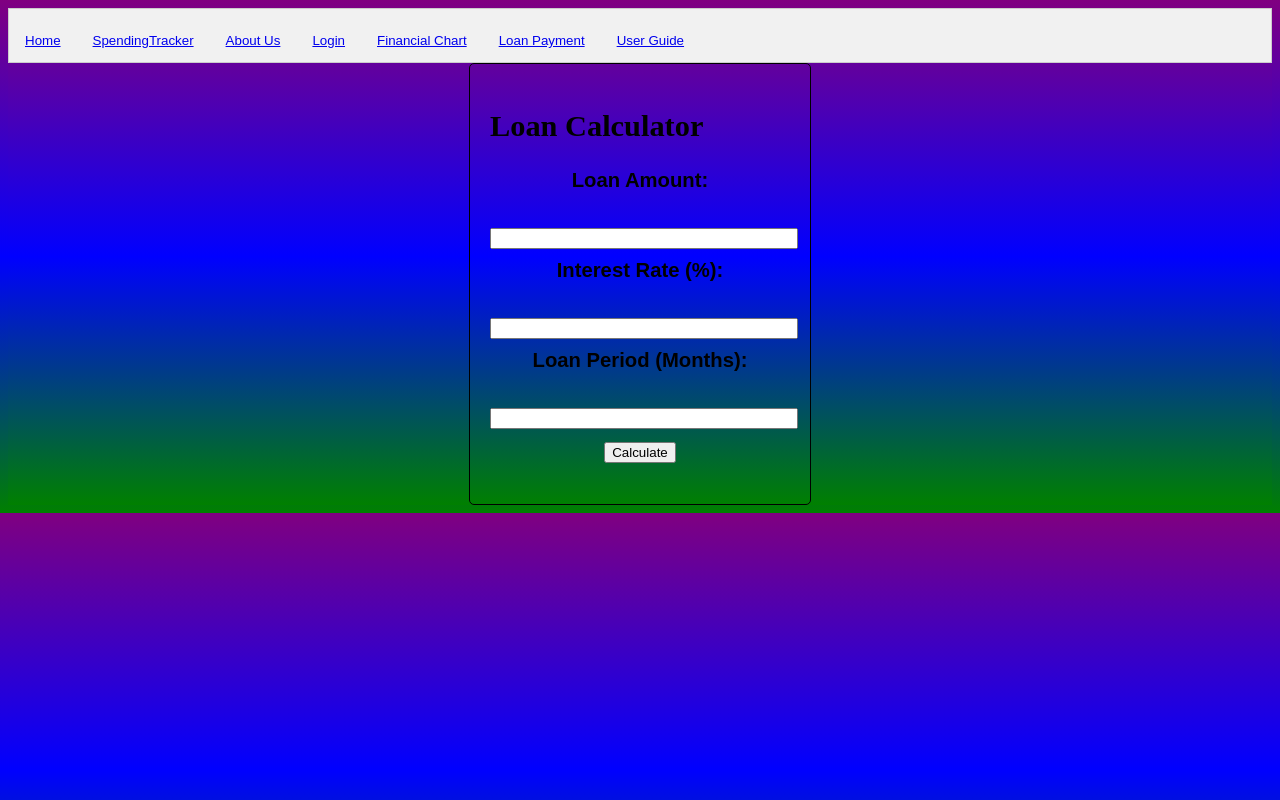
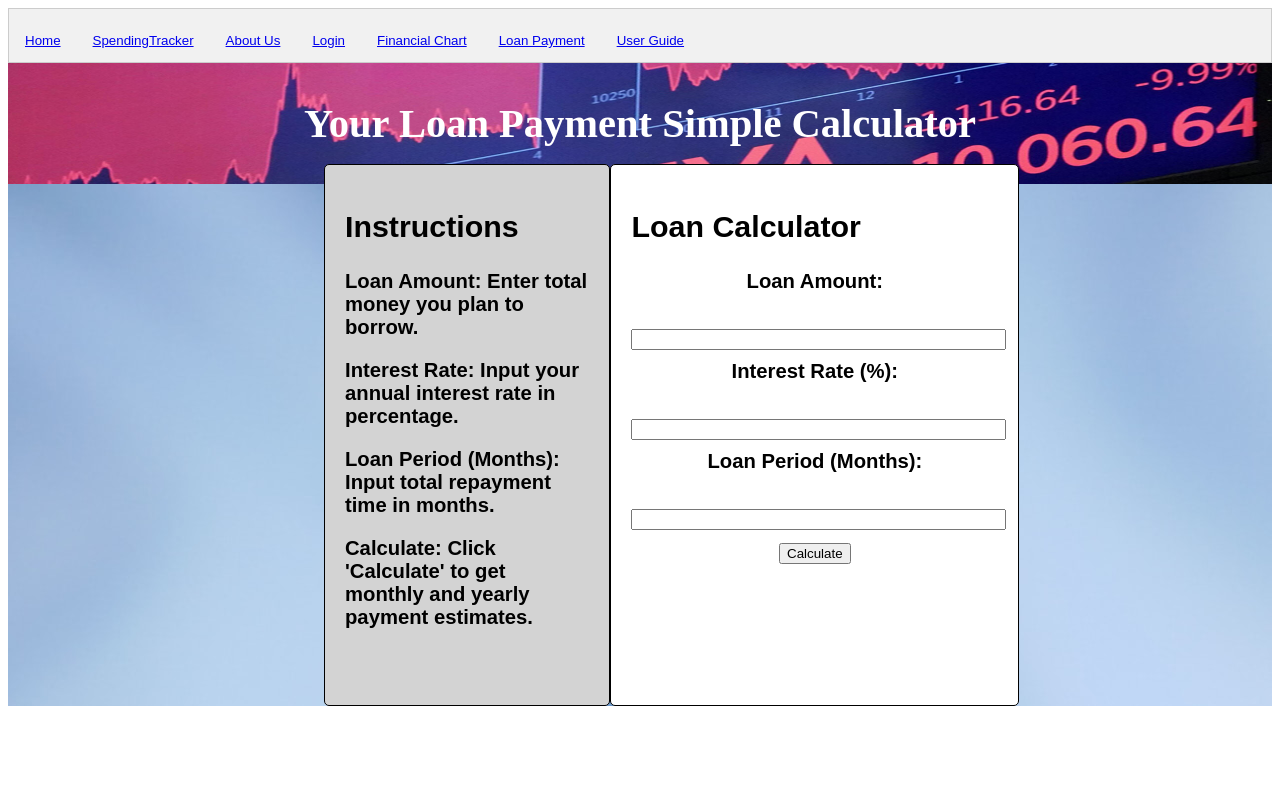
Before and after one commit to mehrojalimov/Financially-Fit, a PHP site: page /LoanPayment.html in a window 1280 px wide. Run offline with PHP 8.4, Linux system fonts and the light colour scheme.

Commit message:
Finalizing the Loan section for user to use

```diff
--- a/AboutUs.html
+++ b/AboutUs.html
@@ -112,7 +112,7 @@ We are first-year computer science students at Drexel University. In an effort t
   <img src="132.jpg" alt="Website Developer" class="image">
   <div class="description">
     <h2>Mehroj Alimov</h2>
-    <p>I am a first year student at DREXEL and currently majoring in Computer Science</p>
+    <p>As the president of Drexel Speaks and a Computer Science major with a minor in Entrepreneurship, I am a passionate developer. With expertise in various programming languages and a knack for problem-solving, I strive to create innovative solutions. I believe in the transformative power of technology and its ability to make a positive impact. Let's collaborate and drive change through creative and impactful digital solutions.</p>
   </div>
   <div class="clear"></div>
 </div>
--- a/LoanPayment.html
+++ b/LoanPayment.html
@@ -1,11 +1,9 @@
 <!DOCTYPE html>
 <html>
-<home>
-<body>
+<head>
 
-<head>
   <div class="tab">
-    <button class="tablinks">
+    <button class="tablinks" onclick="openCity(event, 'Home')">
       <a id="nav-b" href="index.html">Home</a>
     </button>
 
@@ -13,10 +11,10 @@
       <a id="nav-b" href="SpendingTracker.html">SpendingTracker</a>
     </button>
 
-    <button class="tablinks">
+    <button class="tablinks" onclick="openCity(event, 'About Us')">
       <a id="nav-b" href="AboutUs.html">About Us</a>
     </button>
-    <button class="tablinks">
+    <button class="tablinks" onclick="openCity(event, 'Login')">
       <a id="nav-b" href="Login.html">Login</a>
     </button>
     <button class="tablinks">
@@ -28,46 +26,30 @@
     <button class="tablinks">
       <a id="nav-b" href="userguide.html">User Guide</a>
     </button>
-
   </div>
-
 
   <meta charset="utf-8">
   <meta name="viewport" content="width=device-width">
   <title>FinanciallyFit</title>
   <link href="style.css" rel="stylesheet" type="text/css" />
-  <script src="script.js" type="text/javascript"</script>
-  <script>getIncome();</script>
+
+  </script>
+
 </head>
 
+<body id="loanPaymentPage">
+  <header>
+    <h1>Your Loan Payment Simple Calculator</h1>
+  </header>
+  <div id="contentContainer">
+    <div id="instructionSquare">
+      <h2>Instructions</h2>
+      <p>Loan Amount: Enter total money you plan to borrow.</p>
+      <p>Interest Rate: Input your annual interest rate in percentage.</p>
+      <p>Loan Period (Months): Input total repayment time in months.</p>
+      <p>Calculate: Click 'Calculate' to get monthly and yearly payment estimates.</p>
+    </div>
 
-<style>
-
-h2   {
-  color: black;
-  font-family:timesnewroman;
-}
-
-p    {
-  color: black;
-  font-family:timesnewroman;
-  }
-h1  {
-  color:black;
-  font-family:timesnewroman;
-  font-size:150%;
-}
-</style>
-</body>
-</home>
-
-<!DOCTYPE html>
-
-
-<head>
-    <link rel="stylesheet" type="text/css" href="style.css">
-</head>
-<body>
     <div id="loanCalculator">
       <h2>Loan Calculator</h2>
       <form>
@@ -82,6 +64,7 @@ h1  {
       <p id="monthlyPayment"></p>
       <p id="yearlyPayment"></p>
     </div>
+  </div>
   <script src="script.js"></script>
 </body>
 </html>
--- a/style.css
+++ b/style.css
@@ -120,18 +120,44 @@ li {
   margin-bottom: 10px;
 }
 
-#loanCalculator {
-  width: 300px;
-  margin: 0 auto;
+#contentContainer {
+  display: flex;
+  justify-content: space-between;
+  background-image: url('money.jpg');
+
+}
+
+#instructionSquare {
+  width: 20%;
+  height: 500px;
   padding: 20px;
   border: 1px solid #000;
   border-radius: 5px;
+  margin-left: 25%;
+  margin-top: -20px;
+  background-color: #D3D3D3;
+}
+
+#loanCalculator {
+  width: 30%;
+  padding: 20px;
+  border: 1px solid #000;
+  background-color: #ffffff;
+  border-radius: 5px;
+  margin-right: 20%;  /* Adjust this value as needed */
+  margin-top: -20px
+
 }
 
 #loanCalculator input[type=number] {
   width: 100%;
   margin-bottom: 10px;
 }
+
+body#loanPaymentPage {
+  background-color: #ffffff;
+}
+
 body.financial-chart {
   font-family: 'Gill Sans', 'Gill Sans MT', Calibri, 'Trebuchet MS', sans-serif;
   background-image: url('money.jpg');
@@ -143,3 +169,25 @@ body.financial-chart {
   font-size: 1.125rem;
   align-items: center;
 }
+
+body#loanPaymentPage::before {
+  content: "";
+  position: fixed;
+  top: 0;
+  left: 0;
+  right: 0;
+  bottom: 0;
+  background-color: #FFFFFF;
+  z-index: -1;
+}
+
+body#loanPaymentPage header {
+  text-align: center;
+  padding: 10px; /* Gives some space around the text */
+  background-image: url('invest.jpg');
+  background-size: 100% 300%;
+}
+body#loanPaymentPage header h1 {
+  font-family: "Times New Roman", Times, serif;
+  color: white;
+}
```
Also changed, not shown: invest.jpg (added). Lines whose indentation alone changed are shown as unchanged.
